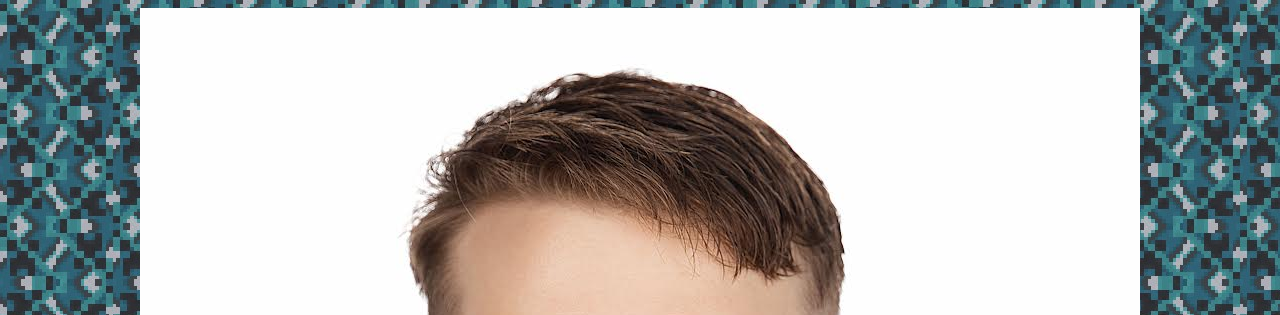
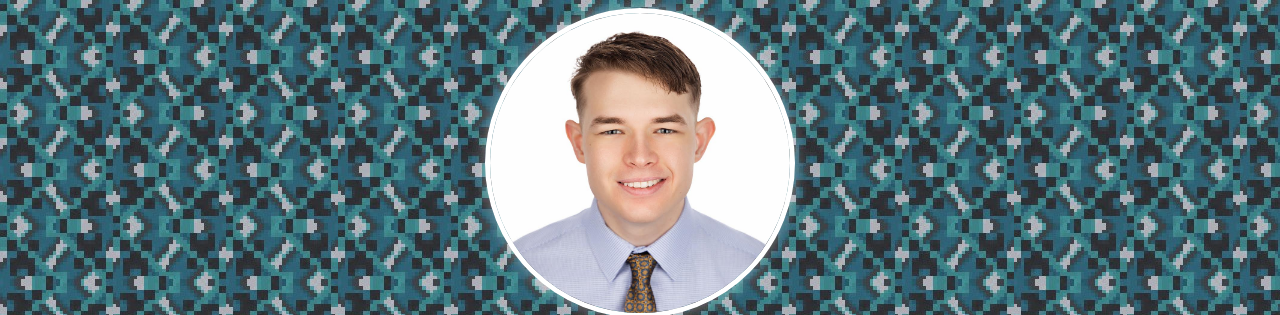
Before and after one commit to phva8391/website, a plain HTML site: page index.html in a window 1280 px wide. Shown: the top 315 px of the page. Drawn offline with Linux system fonts and the light colour scheme.

Commit message:
7rd commit

```diff
--- a/index.html
+++ b/index.html
@@ -10,7 +10,14 @@
 <body bgcolor="#000000" background="img/tile.jpg" text="#33ffcc"
 link="#cc99ff" vlink="#66cccc" alink="#ff0066">
 <center>
-<img src="img/IMG_5773.JPG">
+<img src="img/IMG_5773.JPG" style="
+  width: 300px;
+  height: 300px;
+  object-fit: cover;
+  border-radius: 50%;
+  border: 5px solid #ffffff;
+  box-shadow: 0 0 15px rgba(255, 255, 255, 0.4);
+">
 <br>
 
 <span style="font-size: 10em; color: #ffffff; text-shadow:
```
